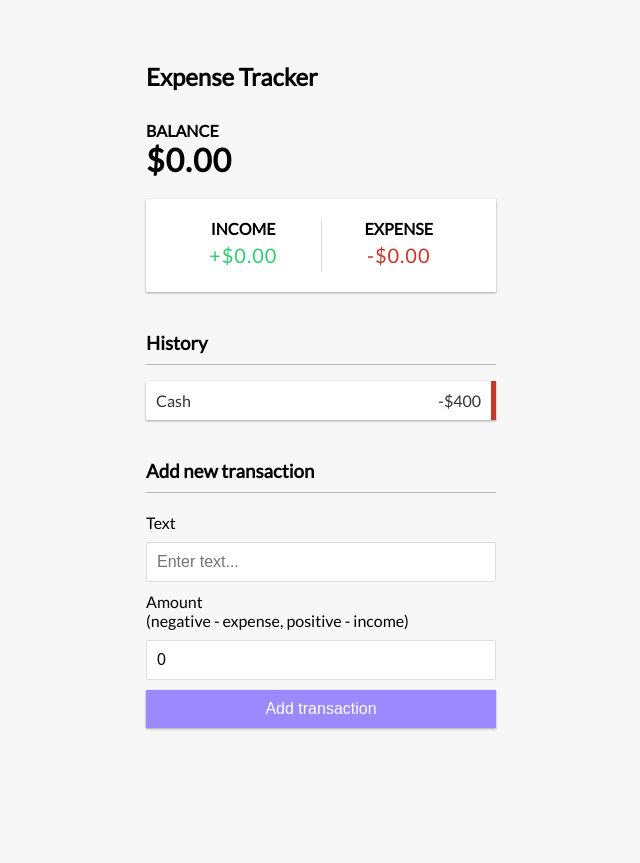
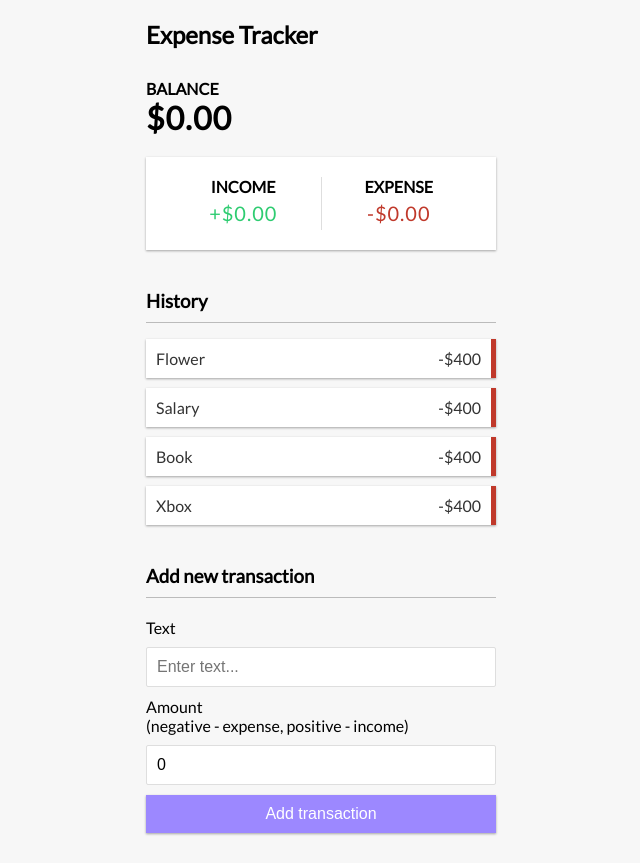
Before and after one commit to RyanPPitts/React-Expense-Tracker, a React (Create React App) app: page / in a window 1280 px wide. Shown: the whole page, without its empty margins (319-959 px from the left). Before the commit the page ends 800 px from the top, so only its background shows below. Built offline with nearby package versions, Linux system fonts and the light colour scheme.

Commit message:
Transaction List Update
Importing useContext and GlobalContext so component has access to the globalstate of the app.  This way the transactions can be applied to the list within the global context

```diff
--- a/src/components/TransactionList.js
+++ b/src/components/TransactionList.js
@@ -1,14 +1,23 @@
-import React from 'react';
+import React, { useContext } from 'react';
+import { GlobalContext, GlobalProvider } from '../context/GlobalState';
+// import GlobalContext so this component can use the global state
 
 export const TransactionList = () => {
+  const { transactions } = useContext(GlobalContext);
+  //   const context = useContext(GlobalContext);
+  //   console.log(context.transactions); // pulling the globalstate information for this component
+
   return (
     <>
       <h3> History</h3>
       <ul className="list">
-        <li className="minus">
-          Cash<span>-$400</span>
-          <button className="delete-btn">x</button>
-        </li>
+        {transactions.map((transaction) => (
+          <li className="minus">
+            {transaction.text}
+            <span>-$400</span>
+            <button className="delete-btn">x</button>
+          </li>
+        ))}
       </ul>
     </>
   );
```
